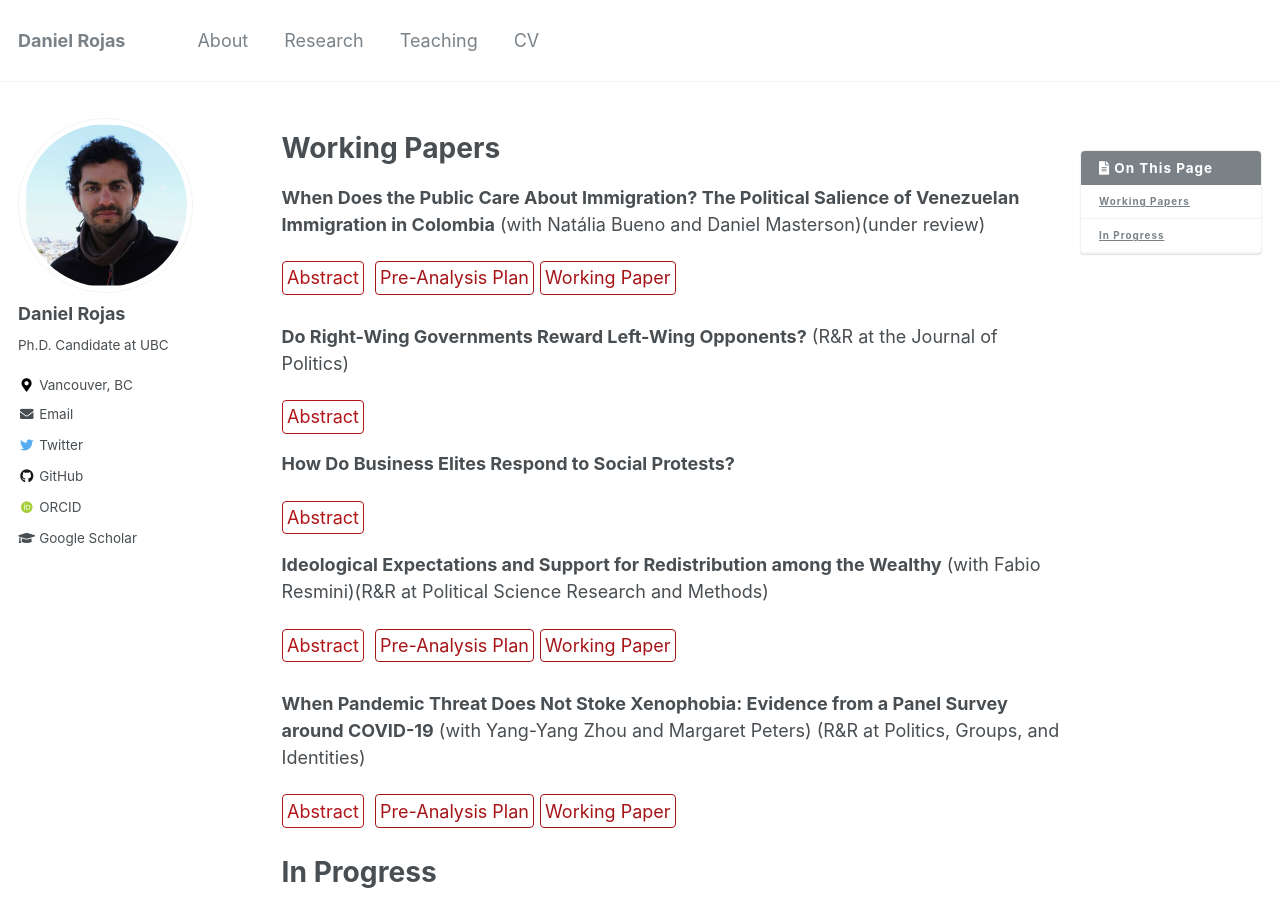
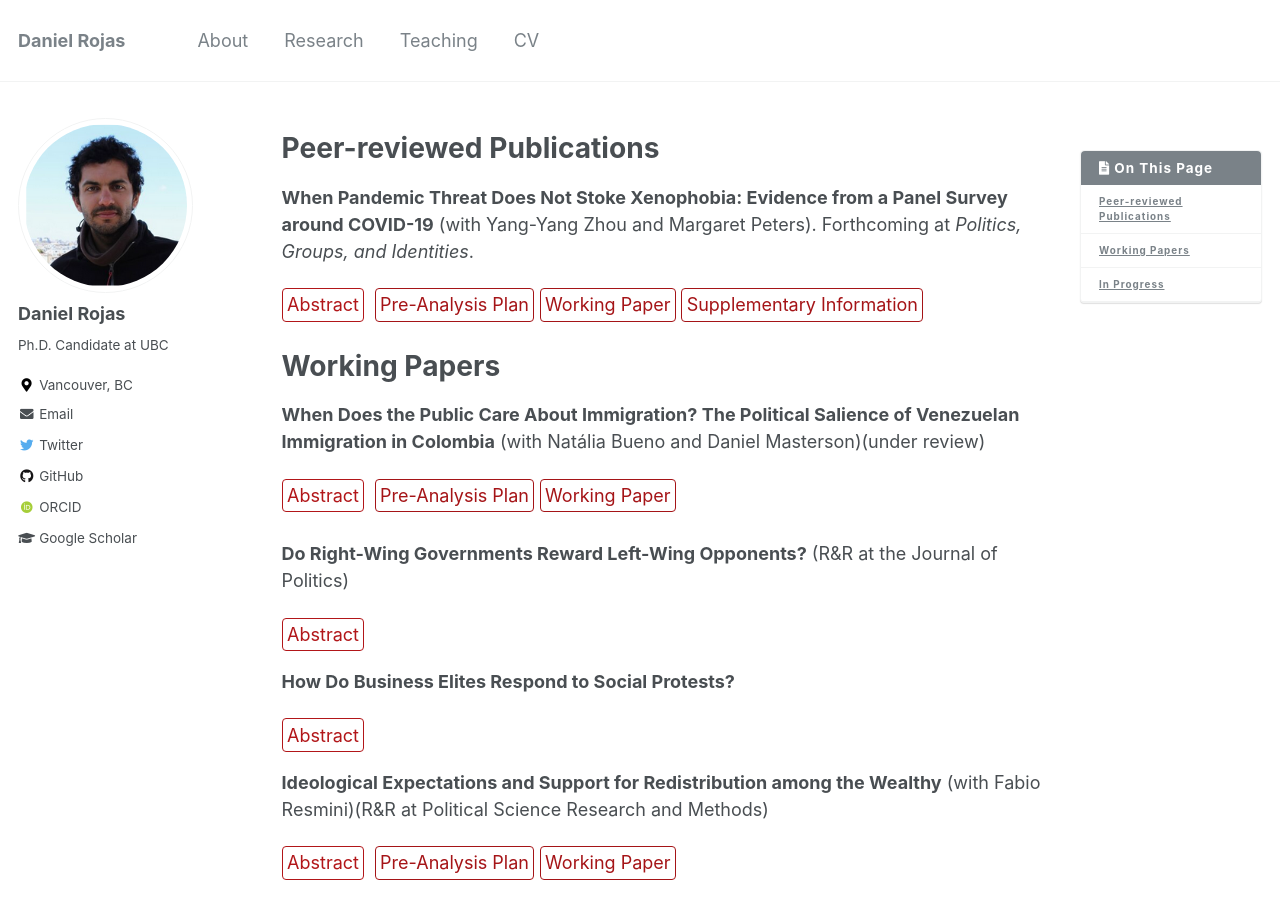
Before and after one commit to danielrojaslozano/danielrojaslozano.github.io, a Jekyll site: the page built from _pages/research.md, in a window 1280 px wide and 900 px high. Built offline with Jekyll 4.4.1, drawn with Linux system fonts in a browser that asks for light colours; some web fonts are replaced; part of the change alters nothing that is shown.

Commit message:
Update research.md

```diff
--- a/_pages/research.md
+++ b/_pages/research.md
@@ -46,6 +46,16 @@ details > p {
 </style>
 
 
+# Peer-reviewed Publications
+
+**When Pandemic Threat Does Not Stoke Xenophobia: Evidence from a Panel Survey around COVID-19** (with Yang-Yang Zhou and Margaret Peters). Forthcoming at *Politics, Groups, and Identities*.
+<br />
+<details><summary>Abstract</summary><p> Studies have found that pandemics can heighten xenophobia among host citizens, often explained by the behavioral immune system theory (BIS) or elite-driven scapegoating. However, most research has overlooked the role of pandemic-related economic restrictions and job loss on sentiment toward immigrants. To isolate this economic mechanism, we examine the case of Venezuelan migrants in Colombia before and during COVID-19. Despite the Colombian government's severe economic lockdown, few politicians blamed Venezuelans for the pandemic. Thus, any economic impact on xenophobia should be evident. Using a panel experimental survey of 374 Colombians, supplemented with 550 new respondents at endline, we find no evidence that exposure to COVID-19 changed attitudes towards Venezuelans, even for those directly affected by the pandemic. Yet, those who did not lose their jobs viewed Venezuelan migration more positively at endline, providing support for the economic effects of pandemics.</p>
+</details> &nbsp;
+[Pre-Analysis Plan](https://osf.io/kuwch){: .btn--research}
+[Working Paper](https://osf.io/kw6fm/){: .btn--research}
+[Supplementary Information](https://osf.io/dj7v5){: .btn--research}
+
 
 # Working Papers
 
@@ -74,13 +84,6 @@ details > p {
 [Pre-Analysis Plan](https://osf.io/kpxba/?view_only=9b5a928ce3df416a8cd665357c877c60){: .btn--research}
 [Working Paper](https://osf.io/preprints/osf/kfuhe){: .btn--research}
 
-**When Pandemic Threat Does Not Stoke Xenophobia: Evidence from a Panel Survey around COVID-19** (with Yang-Yang Zhou and Margaret Peters) (R&R at Politics, Groups, and Identities)
-<br />
-<details><summary>Abstract</summary><p> Many studies have found that pandemics heighten anti-immigrant attitudes among host citizens. Yet, most of these studies were done in Global North countries where migrants are likely to differ from host citizens in terms of race, religion, and ethnicity. Within the Global South, migrants and hosts are more likely to share these characteristics. Do pandemics spark the same anti-immigrant sentiment in these contexts? Further, pandemics often bring economic restrictions and job loss, making it difficult to untangle concerns over disease from economic concerns.  We examine the case of Venezuelan migrants in Colombia, who share many characteristics with host citizens, before and during COVID-19. Additionally, the Colombian government implemented a strict lockdown for several months, allowing us to focus on the economic effects of the pandemic. Using a panel experimental survey of 374 Colombians, supplemented by 550 new respondents at endline, we find no evidence that exposure to COVID-19 changes attitudes, even if respondents were directly affected. However, those who did not lose their jobs viewed Venezuelan migration more positively at endline.</p>
-</details> &nbsp;
-[Pre-Analysis Plan](https://osf.io/kuwch){: .btn--research}
-[Working Paper](https://osf.io/kw6fm/){: .btn--research}
-
 # In Progress
 **Misinformation among Migrants** (with Antonella Bandiera)
 <br />
```
